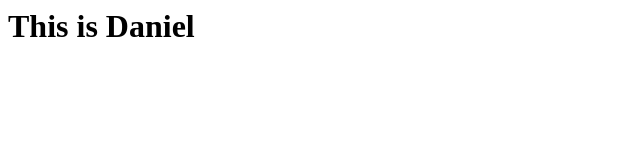
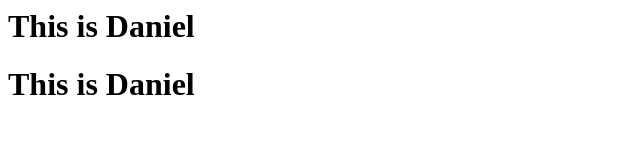
Before and after one commit to benjaminDaniel-tech/simple-cicd-demo, a plain HTML site: page index.html in a window 1280 px wide. Shown: the whole page, without its empty margins (0-640 px from the left). Drawn offline with Linux system fonts and the light colour scheme.

Commit message:
Updated index.html

```diff
--- a/index.html
+++ b/index.html
@@ -1,3 +1,5 @@
 <body>
 	<h1>This is Daniel</h1>
+
+	<h1>This is Daniel</h1>
 </body>
```
